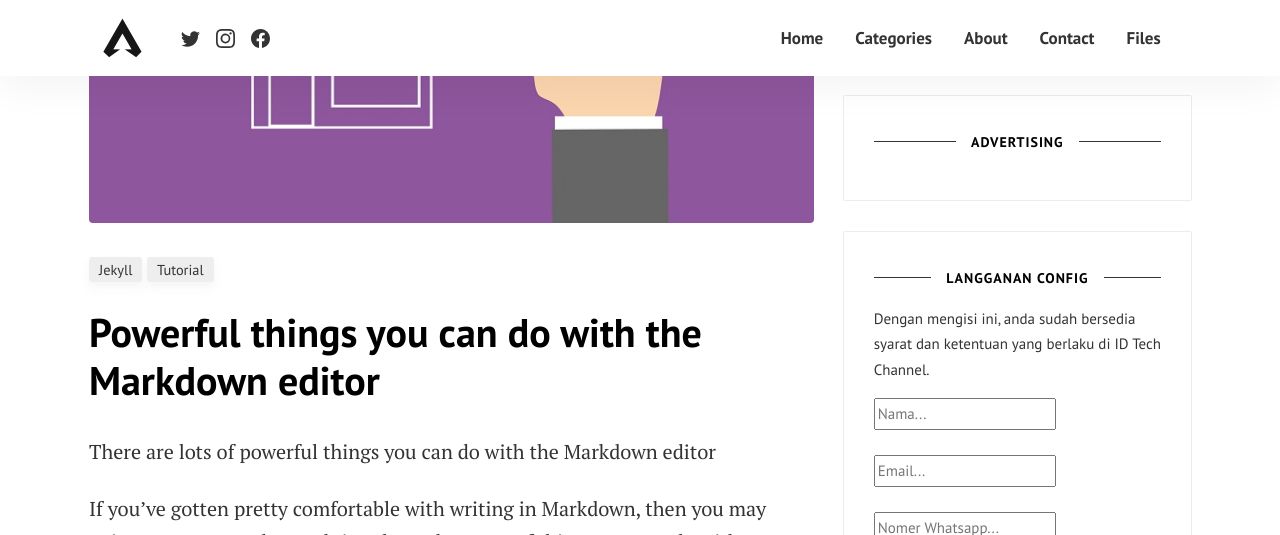
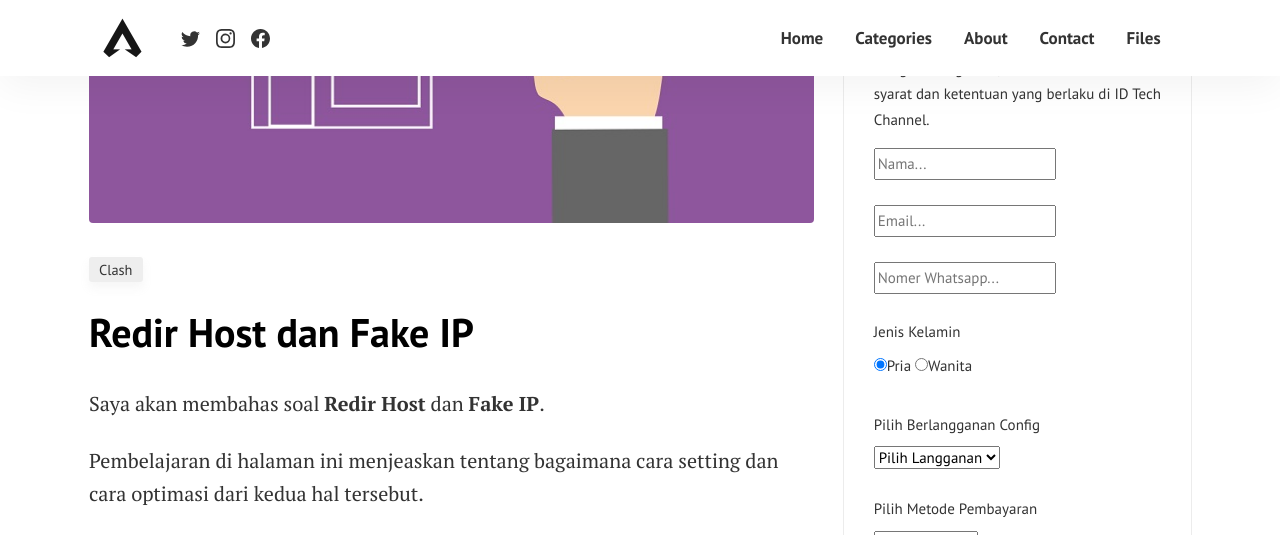
Before and after one commit to mwnsofficial/idtechannel, a Jekyll site: the page built from _posts/2020-01-12-powerful-things-markdown-editor.md, in a window 1280 px wide and 1400 px high, scrolled down 331 px. Shown: the top 535 px of the window. Built offline with Jekyll 4.4.1, drawn with Linux system fonts in a browser that asks for light colours; comment, search, counter and statistics services are not loaded; some of the changed text lies outside the part shown; grey boxes are pictures that could not be loaded.

Commit message:
Update 2020-01-12-powerful-things-markdown-editor.md

````diff
--- a/_posts/2020-01-12-powerful-things-markdown-editor.md
+++ b/_posts/2020-01-12-powerful-things-markdown-editor.md
@@ -1,48 +1,11 @@
 ---
 layout: post
-title:  "Powerful things you can do with the Markdown editor"
+title:  "Redir Host dan Fake IP"
 author: Muhammad Yusuf
-categories: [ Jekyll, tutorial ]
+categories: [ clash ]
 image: assets/images/4.jpg
 youtubeid: Cniqsc9QfDo
 ---
-There are lots of powerful things you can do with the Markdown editor
+Saya akan membahas soal **Redir Host** dan **Fake IP**.
 
-If you've gotten pretty comfortable with writing in Markdown, then you may enjoy some more advanced tips about the types of things you can do with Markdown!
-
-As with the last post about the editor, you'll want to be actually editing this post as you read it so that you can see all the Markdown code we're using.
-
-
-## Special formatting
-
-As well as bold and italics, you can also use some other special formatting in Markdown when the need arises, for example:
-
-+ ~~strike through~~
-+ ==highlight==
-+ \*escaped characters\*
-
-
-## Writing code blocks
-
-There are two types of code elements which can be inserted in Markdown, the first is inline, and the other is block. Inline code is formatted by wrapping any word or words in back-ticks, `like this`. Larger snippets of code can be displayed across multiple lines using triple back ticks:
-
-```
-.my-link {
-    text-decoration: underline;
-}
-```
-
-If you want to get really fancy, you can even add syntax highlighting using Rouge.
-
-
-![walking]({{ site.baseurl }}/assets/images/3.jpg)
-
-## Reference lists
-
-The quick brown jumped over the lazy.
-
-Another way to insert links in markdown is using reference lists. You might want to use this style of linking to cite reference material in a Wikipedia-style. All of the links are listed at the end of the document, so you can maintain full separation between content and its source or reference.
-
-## Full HTML
-
-Perhaps the best part of Markdown is that you're never limited to just Markdown. You can write HTML directly in the Markdown editor and it will just work as HTML usually does. No limits! Here's a standard YouTube embed code as an example:
+Pembelajaran di halaman ini menjeaskan tentang bagaimana cara setting dan cara optimasi dari kedua hal tersebut.
````
